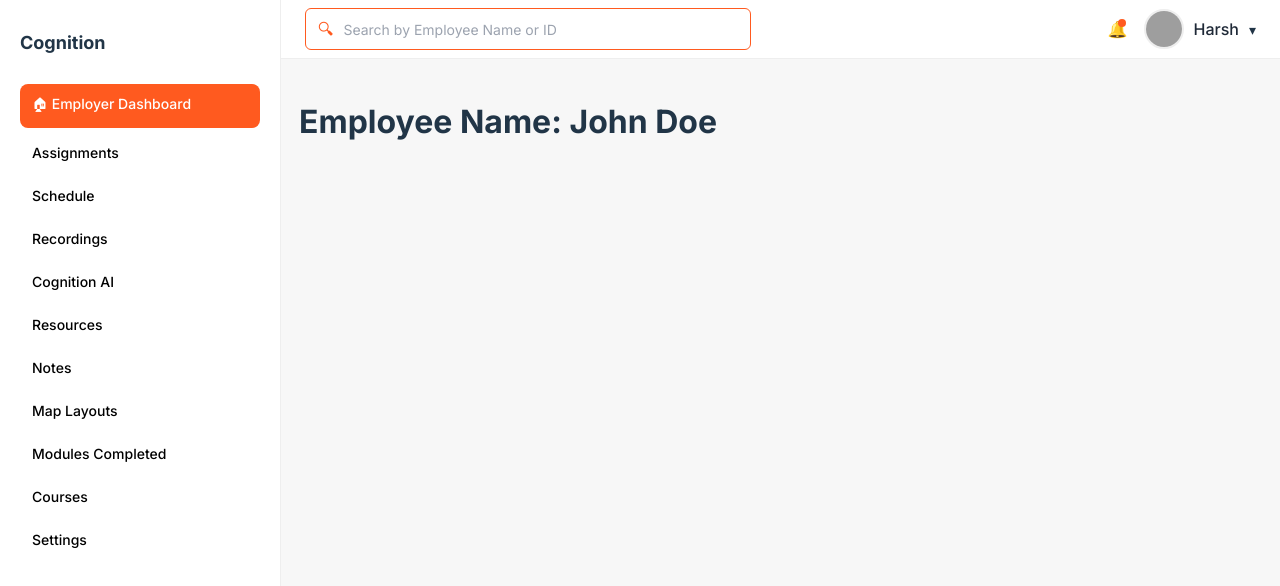
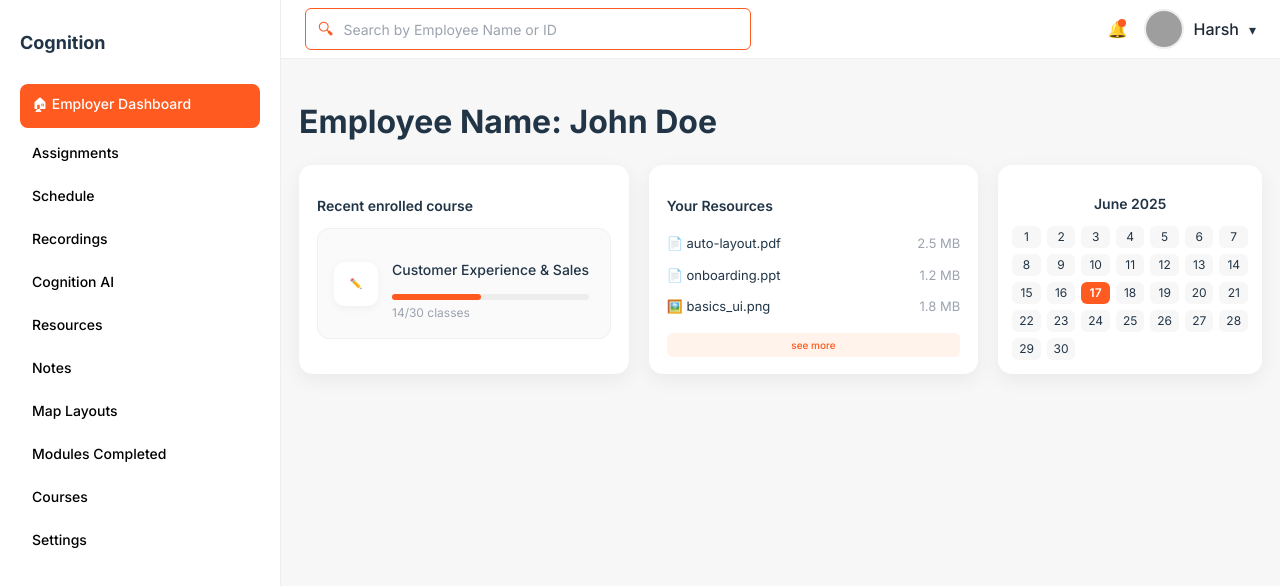
Before and after one commit to srewashimondal/cognition, a React app in the folder frontend/: page /EmployerDashBoard in a window 1280 px wide. Shown: the top 586 px of the page. Built offline with nearby package versions, Linux system fonts and the light colour scheme; grey boxes are pictures that could not be loaded; the HTML template or start-up script is replaced by a standard one.

Commit message:
Created Employer dashboard course progress, calendar, resources

```diff
--- a/frontend/src/pages/EmployerDashBoard/EmployerDashBoard.css
+++ b/frontend/src/pages/EmployerDashBoard/EmployerDashBoard.css
@@ -171,3 +171,123 @@ html, body {
 .search-input::placeholder {
   color: #9ca3af;
 }
+
+.dashboard-row {
+  display: grid;
+  grid-template-columns: 1fr 1fr 0.8fr;
+  gap: 20px;
+  margin-top: 20px;
+}
+
+.card {
+  background: #ffffff;
+  border-radius: 14px;
+  padding: 16px 18px;
+  border: none;
+  box-shadow: 0 6px 20px rgba(0, 0, 0, 0.06);
+}
+
+.card-title {
+  font-size: 14px;
+  font-weight: 600;
+  margin-bottom: 12px;
+}
+
+.course-card {
+  display: flex;
+  gap: 14px;
+  align-items: center;
+  background: #fafafa;
+  padding: 16px;
+  border-radius: 12px;
+  border: 1px solid #f0f0f0;
+}
+
+
+.course-icon {
+  width: 44px;
+  height: 44px;
+  border-radius: 10px;
+  background: #fff;
+  box-shadow: 0 2px 8px rgba(0,0,0,0.05);
+  display: flex;
+  align-items: center;
+  justify-content: center;
+}
+
+.course-name {
+  font-weight: 500;
+  font-size: 14px;
+}
+
+.progress-bar {
+  height: 6px;
+  background: #ededed;
+  border-radius: 999px;
+  margin: 8px 0 4px;
+}
+
+.progress-fill {
+  width: 45%;
+  height: 100%;
+  background: #ff5a1f;
+  border-radius: 999px;
+}
+
+.progress-text {
+  font-size: 12px;
+  color: #9ca3af;
+}
+
+.resource-list {
+  list-style: none;
+  padding: 0;
+  margin: 0;
+}
+
+.resource-list li {
+  display: flex;
+  justify-content: space-between;
+  font-size: 13px;
+  padding: 6px 0;
+}
+
+.resource-size {
+  color: #9ca3af;
+}
+
+.see-more {
+  margin-top: 10px;
+  width: 100%;
+  border: none;
+  background: #fff3eb;
+  color: #ff5a1f;
+  padding: 6px;
+  border-radius: 6px;
+  cursor: pointer;
+}
+
+.calendar-card {
+  text-align: center;
+  padding: 14px;
+}
+
+.calendar-grid {
+  display: grid;
+  grid-template-columns: repeat(7, 1fr);
+  gap: 6px;
+  margin-top: 10px;
+}
+
+.calendar-day {
+  font-size: 12px;
+  padding: 2px;
+  border-radius: 6px;
+  background: #f7f7f7;
+}
+
+.calendar-day.active-day {
+  background: #ff5a1f;
+  color: white;
+  font-weight: 600;
+}
--- a/frontend/src/pages/EmployerDashBoard/EmployerDashBoard.tsx
+++ b/frontend/src/pages/EmployerDashBoard/EmployerDashBoard.tsx
@@ -52,8 +52,65 @@ export default function EmployerDashBoard() {
         </header>
 
         <section className="content">
-          <h1>Employee Name: John Doe</h1>
+            <h1>Employee Name: John Doe</h1>
+
+            <div className="dashboard-row">
+                {/* Recent Course */}
+                <div className="card">
+                <h3 className="card-title">Recent enrolled course</h3>
+
+                <div className="course-card">
+                    <div className="course-icon">✏️</div>
+                    <div className="course-info">
+                    <p className="course-name">Customer Experience & Sales</p>
+                    <div className="progress-bar">
+                        <div className="progress-fill" />
+                    </div>
+                    <span className="progress-text">14/30 classes</span>
+                    </div>
+                </div>
+                </div>
+
+                {/* Resources */}
+                <div className="card">
+                <h3 className="card-title">Your Resources</h3>
+
+                <ul className="resource-list">
+                    <li>
+                    <span>📄 auto-layout.pdf</span>
+                    <span className="resource-size">2.5 MB</span>
+                    </li>
+                    <li>
+                    <span>📄 onboarding.ppt</span>
+                    <span className="resource-size">1.2 MB</span>
+                    </li>
+                    <li>
+                    <span>🖼️ basics_ui.png</span>
+                    <span className="resource-size">1.8 MB</span>
+                    </li>
+                </ul>
+
+                <button className="see-more">see more</button>
+                </div>
+
+                {/* Calendar */}
+                <div className="card calendar-card">
+                <h3 className="card-title">June 2025</h3>
+
+                <div className="calendar-grid">
+                    {Array.from({ length: 30 }).map((_, i) => (
+                    <div
+                        key={i}
+                        className={`calendar-day ${i === 16 ? 'active-day' : ''}`}
+                    >
+                        {i + 1}
+                    </div>
+                    ))}
+                </div>
+                </div>
+            </div>
         </section>
+
       </main>
     </div>
   );
```
